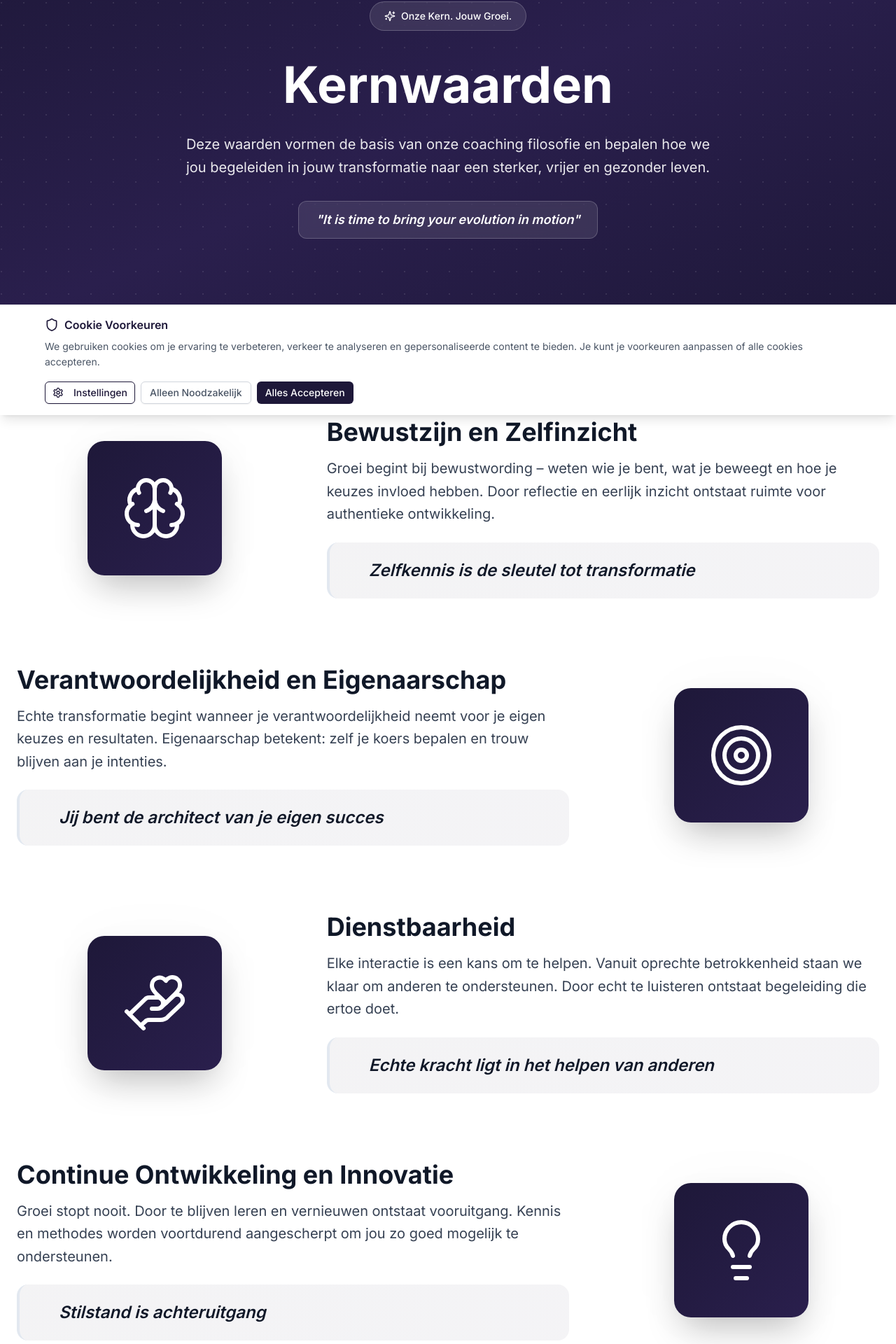
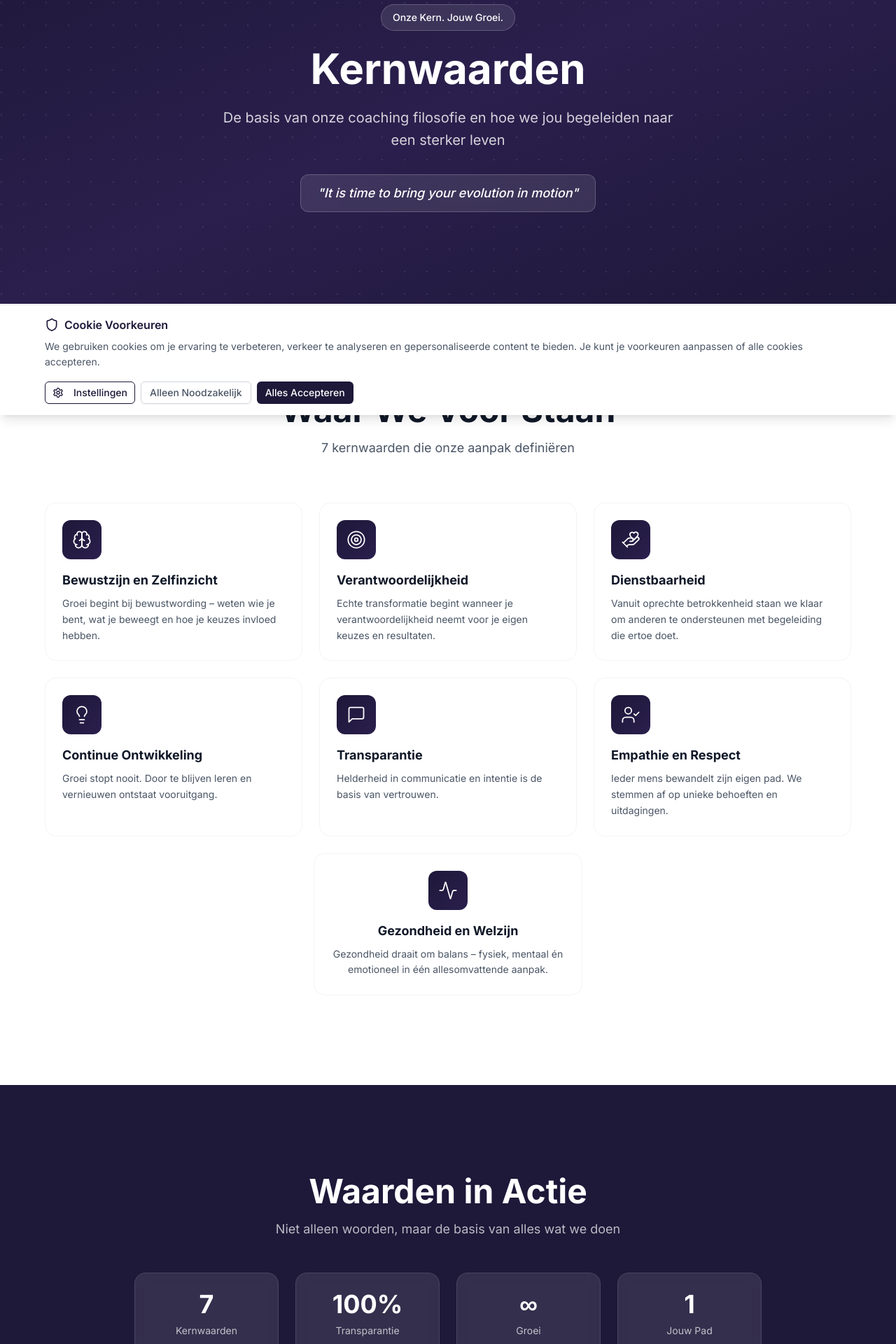
Before and after one commit to BigZorin/EvotionCoachingWebsite, a Next.js app: page /over-ons/kernwaarden in a window 1280 px wide. Shown: the part 207-2127 px from the top of the page at 70% size. Built offline with nearby package versions, Linux system fonts and the light colour scheme.

Commit message:
feat: redesign /over-ons/kernwaarden page with consistent styling
Update core values page with new sections and consistent color scheme.

Co-authored-by: null <203009479+BigZorin@users.noreply.github.com>

```diff
--- a/app/over-ons/kernwaarden/KernwaardenClientPage.tsx
+++ b/app/over-ons/kernwaarden/KernwaardenClientPage.tsx
@@ -1,12 +1,11 @@
 "use client"
 
-import React from "react"
+import React, { useState, useEffect } from "react"
 import { Header } from "@/components/header"
 import Footer from "@/components/footer"
 import { Button } from "@/components/ui/button"
 import {
   ArrowRight,
-  Star,
   Brain,
   Target,
   HandHeart,
@@ -14,81 +13,59 @@ import {
   MessageSquare,
   UserCheck,
   Activity,
-  Sparkles,
   Calendar,
 } from "lucide-react"
 import Link from "next/link"
-import { useScrollAnimation } from "@/hooks/use-scroll-animation"
 
 export function KernwaardenClientPage() {
-  // Scroll animations
-  const heroAnimation = useScrollAnimation({ threshold: 0.2 })
-  const valuesAnimation = useScrollAnimation({ threshold: 0.1 })
-  const ctaAnimation = useScrollAnimation({ threshold: 0.2 })
+  const [isLoaded, setIsLoaded] = useState(false)
+  const [activeValue, setActiveValue] = useState(0)
+
+  useEffect(() => {
+    setIsLoaded(true)
+
+    // Auto-rotate kernwaarden op mobiel
+    const interval = setInterval(() => {
+      setActiveValue((prev) => (prev + 1) % coreValues.length)
+    }, 4000)
+    return () => clearInterval(interval)
+  }, [])
 
   const coreValues = [
     {
       icon: Brain,
       title: "Bewustzijn en Zelfinzicht",
-      description:
-        "Groei begint bij bewustwording – weten wie je bent, wat je beweegt en hoe je keuzes invloed hebben. Door reflectie en eerlijk inzicht ontstaat ruimte voor authentieke ontwikkeling.",
-      quote: "Zelfkennis is de sleutel tot transformatie",
-      gradient: "from-[#1e1839] to-[#2a1f4d]",
-      bgGradient: "from-[#1e1839]/5 to-[#2a1f4d]/5",
+      description: "Groei begint bij bewustwording – weten wie je bent, wat je beweegt en hoe je keuzes invloed hebben.",
     },
     {
       icon: Target,
-      title: "Verantwoordelijkheid en Eigenaarschap",
-      description:
-        "Echte transformatie begint wanneer je verantwoordelijkheid neemt voor je eigen keuzes en resultaten. Eigenaarschap betekent: zelf je koers bepalen en trouw blijven aan je intenties.",
-      quote: "Jij bent de architect van je eigen succes",
-      gradient: "from-[#1e1839] to-[#2a1f4d]",
-      bgGradient: "from-[#1e1839]/5 to-[#2a1f4d]/5",
+      title: "Verantwoordelijkheid",
+      description: "Echte transformatie begint wanneer je verantwoordelijkheid neemt voor je eigen keuzes en resultaten.",
     },
     {
       icon: HandHeart,
       title: "Dienstbaarheid",
-      description:
-        "Elke interactie is een kans om te helpen. Vanuit oprechte betrokkenheid staan we klaar om anderen te ondersteunen. Door echt te luisteren ontstaat begeleiding die ertoe doet.",
-      quote: "Echte kracht ligt in het helpen van anderen",
-      gradient: "from-[#1e1839] to-[#2a1f4d]",
-      bgGradient: "from-[#1e1839]/5 to-[#2a1f4d]/5",
+      description: "Vanuit oprechte betrokkenheid staan we klaar om anderen te ondersteunen met begeleiding die ertoe doet.",
     },
     {
       icon: Lightbulb,
-      title: "Continue Ontwikkeling en Innovatie",
-      description:
-        "Groei stopt nooit. Door te blijven leren en vernieuwen ontstaat vooruitgang. Kennis en methodes worden voortdurend aangescherpt om jou zo goed mogelijk te ondersteunen.",
-      quote: "Stilstand is achteruitgang",
-      gradient: "from-[#1e1839] to-[#2a1f4d]",
-      bgGradient: "from-[#1e1839]/5 to-[#2a1f4d]/5",
+      title: "Continue Ontwikkeling",
+      description: "Groei stopt nooit. Door te blijven leren en vernieuwen ontstaat vooruitgang.",
     },
     {
       icon: MessageSquare,
-      title: "Transparantie en Eerlijkheid",
-      description:
-        "Helderheid in communicatie en intentie is de basis van vertrouwen. We zijn open over wat we doen, waarom we het doen en wat je kunt verwachten.",
-      quote: "Eerlijkheid bouwt bruggen",
-      gradient: "from-[#1e1839] to-[#2a1f4d]",
-      bgGradient: "from-[#1e1839]/5 to-[#2a1f4d]/5",
+      title: "Transparantie",
+      description: "Helderheid in communicatie en intentie is de basis van vertrouwen.",
     },
     {
       icon: UserCheck,
       title: "Empathie en Respect",
-      description:
-        "Ieder mens bewandelt zijn eigen pad. Er is geen one-size-fits-all. We stemmen af op de unieke behoeften, ritmes en uitdagingen van ieder individu.",
-      quote: "Diversiteit is onze kracht",
-      gradient: "from-[#1e1839] to-[#2a1f4d]",
-      bgGradient: "from-[#1e1839]/5 to-[#2a1f4d]/5",
+      description: "Ieder mens bewandelt zijn eigen pad. We stemmen af op unieke behoeften en uitdagingen.",
     },
     {
       icon: Activity,
       title: "Gezondheid en Welzijn",
-      description:
-        "Gezondheid draait om balans – fysiek, mentaal én emotioneel. Evotion integreert training, voeding, mindset en herstel in één allesomvattende aanpak.",
-      quote: "Een gezond lichaam herbergt een gezond lichaam",
-      gradient: "from-[#1e1839] to-[#2a1f4d]",
-      bgGradient: "from-[#1e1839]/5 to-[#2a1f4d]/5",
+      description: "Gezondheid draait om balans – fysiek, mentaal én emotioneel in één allesomvattende aanpak.",
     },
   ]
 
@@ -96,8 +73,9 @@ export function KernwaardenClientPage() {
     <div className="min-h-screen bg-white">
       <Header />
 
-      <section className="relative bg-gradient-to-br from-[#1e1839] via-[#2a1f4d] to-[#1e1839] py-20 md:py-32 overflow-hidden">
-        {/* Subtle pattern overlay */}
+      {/* HERO - Paars */}
+      <section className="relative min-h-[60vh] lg:min-h-[70vh] flex items-center justify-center bg-[#1e1839] overflow-hidden">
+        <div className="absolute inset-0 bg-gradient-to-br from-[#1e1839] via-[#2a1f4d] to-[#1e1839]" />
         <div
           className="absolute inset-0 opacity-10"
           style={{
@@ -106,147 +84,202 @@ export function KernwaardenClientPage() {
           }}
         />
 
-        <div className="container mx-auto px-4 lg:px-6 max-w-5xl relative z-10">
-          <div
-            ref={heroAnimation.ref}
-            className={`text-center animate-on-scroll ${heroAnimation.isVisible ? "animate-visible" : ""}`}
-          >
-            <div className="inline-flex items-center gap-2 bg-white/10 backdrop-blur-sm text-white px-5 py-2.5 rounded-full text-sm font-medium mb-8 border border-white/20">
-              <Sparkles className="w-4 h-4" />
+        <div className="container mx-auto px-6 relative z-10 pt-20 pb-16 lg:pt-0 lg:pb-0">
+          <div className="max-w-4xl mx-auto text-center">
+            <div className={`transition-all duration-700 ${isLoaded ? 'opacity-100 translate-y-0' : 'opacity-0 translate-y-4'}`}>
+              <span className="inline-block bg-white/10 backdrop-blur-sm text-white px-4 py-2 rounded-full text-sm font-medium mb-6 border border-white/20">
                 Onze Kern. Jouw Groei.
+              </span>
             </div>
-            <h1 className="text-3xl md:text-6xl lg:text-7xl font-bold text-white mb-6 leading-tight">Kernwaarden</h1>
-            <p className="text-base md:text-xl text-white/90 max-w-3xl mx-auto leading-relaxed mb-8">
-              Deze waarden vormen de basis van onze coaching filosofie en bepalen hoe we jou begeleiden in jouw
-              transformatie naar een sterker, vrijer en gezonder leven.
+
+            <h1 className={`text-4xl md:text-5xl lg:text-6xl font-bold text-white mb-6 transition-all duration-700 delay-100 ${isLoaded ? 'opacity-100 translate-y-0' : 'opacity-0 translate-y-4'}`}>
+              Kernwaarden
+            </h1>
+
+            <p className={`text-lg md:text-xl text-white/80 max-w-2xl mx-auto leading-relaxed mb-8 transition-all duration-700 delay-200 ${isLoaded ? 'opacity-100 translate-y-0' : 'opacity-0 translate-y-4'}`}>
+              De basis van onze coaching filosofie en hoe we jou begeleiden naar een sterker leven
             </p>
+
+            <div className={`transition-all duration-700 delay-300 ${isLoaded ? 'opacity-100 translate-y-0' : 'opacity-0 translate-y-4'}`}>
               <div className="inline-block bg-white/10 backdrop-blur-sm px-6 py-3 rounded-xl border border-white/20">
-              <p className="text-white font-semibold text-base md:text-lg italic">
+                <p className="text-white font-medium text-base md:text-lg italic">
                   "It is time to bring your evolution in motion"
                 </p>
               </div>
             </div>
           </div>
+        </div>
       </section>
 
-      <section className="py-20 md:py-32 bg-white">
-        <div className="container mx-auto px-4 lg:px-6 max-w-7xl">
-          <div
-            ref={valuesAnimation.ref}
-            className={`space-y-16 md:space-y-24 animate-on-scroll ${valuesAnimation.isVisible ? "animate-visible" : ""}`}
-          >
+      {/* KERNWAARDEN OVERZICHT - Wit */}
+      <section className="py-20 lg:py-32 bg-white">
+        <div className="container mx-auto px-6">
+          <div className="text-center mb-12 lg:mb-16">
+            <h2 className="text-3xl md:text-4xl lg:text-5xl font-bold text-gray-900 mb-4">
+              Waar We Voor Staan
+            </h2>
+            <p className="text-gray-600 text-lg max-w-2xl mx-auto">
+              7 kernwaarden die onze aanpak definiëren
+            </p>
+          </div>
+
+          {/* Mobile - Single card with fade */}
+          <div className="lg:hidden">
+            <div className="relative h-80 mb-6">
               {coreValues.map((value, index) => (
                 <div
-                key={index}
-                className={`flex flex-col ${
-                  index % 2 === 0 ? "md:flex-row" : "md:flex-row-reverse"
-                } gap-8 md:gap-12 items-center group`}
+                  key={value.title}
+                  onClick={() => setActiveValue((index + 1) % coreValues.length)}
+                  className={`absolute inset-0 bg-gradient-to-br from-[#1e1839] to-[#2a1f4d] rounded-2xl p-6 cursor-pointer transition-all duration-700 ${
+                    index === activeValue ? 'opacity-100 z-10' : 'opacity-0 z-0'
+                  }`}
                 >
-                {/* Icon side with gradient background */}
-                <div className="w-full md:w-1/3 flex justify-center">
-                  <div className={`relative`}>
-                    {/* Gradient background blob */}
-                    <div
-                      className={`absolute inset-0 bg-gradient-to-br ${value.bgGradient} rounded-3xl blur-2xl opacity-50 group-hover:opacity-70 transition-opacity duration-500`}
-                    />
-
-                    {/* Icon container */}
-                    <div
-                      className={`relative w-40 h-40 md:w-48 md:h-48 bg-gradient-to-br ${value.gradient} rounded-3xl flex items-center justify-center shadow-2xl group-hover:scale-105 group-hover:rotate-3 transition-all duration-500`}
-                    >
+                  <div className="flex flex-col items-center text-center h-full justify-center">
+                    <div className="w-16 h-16 bg-white/10 rounded-xl flex items-center justify-center mb-4">
                       {React.createElement(value.icon, {
-                        className: "w-20 h-20 md:w-24 md:h-24 text-white",
+                        className: "w-8 h-8 text-white",
                         strokeWidth: 1.5,
                       })}
                     </div>
+                    <h3 className="text-xl font-bold text-white mb-3">{value.title}</h3>
+                    <p className="text-white/80 text-sm leading-relaxed">{value.description}</p>
+                  </div>
+                </div>
+              ))}
+            </div>
+
+            {/* Progress bar */}
+            <div className="flex gap-1">
+              {coreValues.map((_, i) => (
+                <button
+                  type="button"
+                  key={i}
+                  onClick={() => setActiveValue(i)}
+                  className={`h-1 rounded-full flex-1 transition-all duration-300 ${
+                    i === activeValue ? 'bg-[#1e1839]' : 'bg-gray-200'
+                  }`}
+                />
+              ))}
             </div>
           </div>
 
-                {/* Content side */}
-                <div className="w-full md:w-2/3 space-y-6">
-                  <div>
-                    <h3 className="text-2xl md:text-4xl font-bold text-gray-900 mb-4 group-hover:text-[#1e1839] transition-colors duration-300">
-                      {value.title}
-                    </h3>
-                    <p className="text-base md:text-xl text-gray-700 leading-relaxed">{value.description}</p>
+          {/* Desktop - Grid */}
+          <div className="hidden lg:grid grid-cols-3 gap-6 max-w-6xl mx-auto">
+            {coreValues.slice(0, 6).map((value, index) => (
+              <div
+                key={value.title}
+                className="group bg-white border border-gray-100 rounded-2xl p-6 hover:shadow-xl transition-all duration-300 hover:-translate-y-1"
+              >
+                <div className="w-14 h-14 bg-gradient-to-br from-[#1e1839] to-[#2a1f4d] rounded-xl flex items-center justify-center mb-4 group-hover:scale-110 transition-transform">
+                  {React.createElement(value.icon, {
+                    className: "w-7 h-7 text-white",
+                    strokeWidth: 1.5,
+                  })}
+                </div>
+                <h3 className="text-lg font-bold text-gray-900 mb-2">{value.title}</h3>
+                <p className="text-gray-600 text-sm leading-relaxed">{value.description}</p>
+              </div>
+            ))}
           </div>
 
-                  {/* Quote with gradient accent */}
-                  <div
-                    className={`bg-gradient-to-r ${value.bgGradient} rounded-2xl p-6 border-l-4 border-gradient-to-b ${value.gradient}`}
-                  >
-                    <p className="text-gray-900 font-semibold text-lg md:text-2xl italic flex items-start gap-3">
-                      <Star
-                        className={`w-5 h-5 flex-shrink-0 mt-1 bg-gradient-to-br ${value.gradient} bg-clip-text text-transparent`}
-                        fill="currentColor"
-                      />
-                      {value.quote}
+          {/* 7th value centered */}
+          <div className="hidden lg:flex justify-center mt-6">
+            <div className="group bg-white border border-gray-100 rounded-2xl p-6 hover:shadow-xl transition-all duration-300 hover:-translate-y-1 max-w-sm">
+              <div className="w-14 h-14 bg-gradient-to-br from-[#1e1839] to-[#2a1f4d] rounded-xl flex items-center justify-center mb-4 group-hover:scale-110 transition-transform mx-auto">
+                {React.createElement(coreValues[6].icon, {
+                  className: "w-7 h-7 text-white",
+                  strokeWidth: 1.5,
+                })}
+              </div>
+              <h3 className="text-lg font-bold text-gray-900 mb-2 text-center">{coreValues[6].title}</h3>
+              <p className="text-gray-600 text-sm leading-relaxed text-center">{coreValues[6].description}</p>
+            </div>
+          </div>
+        </div>
+      </section>
+
+      {/* WAARDEN IN ACTIE - Paars */}
+      <section className="py-20 lg:py-32 bg-[#1e1839]">
+        <div className="container mx-auto px-6">
+          <div className="text-center mb-12">
+            <h2 className="text-3xl md:text-4xl lg:text-5xl font-bold text-white mb-4">
+              Waarden in Actie
+            </h2>
+            <p className="text-white/70 text-lg max-w-2xl mx-auto">
+              Niet alleen woorden, maar de basis van alles wat we doen
             </p>
           </div>
+
+          <div className="grid grid-cols-2 lg:grid-cols-4 gap-4 lg:gap-6 max-w-4xl mx-auto">
+            <div className="bg-white/10 backdrop-blur-sm rounded-2xl p-6 text-center border border-white/10">
+              <div className="text-3xl lg:text-4xl font-bold text-white mb-2">7</div>
+              <div className="text-white/70 text-sm">Kernwaarden</div>
+            </div>
+            <div className="bg-white/10 backdrop-blur-sm rounded-2xl p-6 text-center border border-white/10">
+              <div className="text-3xl lg:text-4xl font-bold text-white mb-2">100%</div>
+              <div className="text-white/70 text-sm">Transparantie</div>
+            </div>
+            <div className="bg-white/10 backdrop-blur-sm rounded-2xl p-6 text-center border border-white/10">
+              <div className="text-3xl lg:text-4xl font-bold text-white mb-2">∞</div>
+              <div className="text-white/70 text-sm">Groei</div>
+            </div>
+            <div className="bg-white/10 backdrop-blur-sm rounded-2xl p-6 text-center border border-white/10">
+              <div className="text-3xl lg:text-4xl font-bold text-white mb-2">1</div>
+              <div className="text-white/70 text-sm">Jouw Pad</div>
+            </div>
+          </div>
+        </div>
+      </section>
+
+      {/* HOE WE WERKEN - Wit */}
+      <section className="py-20 lg:py-32 bg-white">
+        <div className="container mx-auto px-6">
+          <div className="max-w-4xl mx-auto">
+            <div className="text-center mb-12">
+              <h2 className="text-3xl md:text-4xl lg:text-5xl font-bold text-gray-900 mb-4">
+                Hoe We Werken
+              </h2>
+              <p className="text-gray-600 text-lg">
+                Onze waarden vertaald naar jouw traject
+              </p>
+            </div>
+
+            <div className="space-y-6">
+              {[
+                { num: "01", title: "Luisteren en begrijpen", desc: "We nemen de tijd om jouw situatie, doelen en uitdagingen echt te begrijpen." },
+                { num: "02", title: "Persoonlijke aanpak", desc: "Geen standaard programma, maar een plan dat past bij jouw leven en mogelijkheden." },
+                { num: "03", title: "Samen groeien", desc: "We blijven naast je staan, passen aan waar nodig en vieren successen samen." },
+              ].map((step, index) => (
+                <div key={step.num} className="flex gap-6 items-start">
+                  <div className="w-12 h-12 bg-[#1e1839] rounded-xl flex items-center justify-center flex-shrink-0">
+                    <span className="text-white font-bold text-sm">{step.num}</span>
+                  </div>
+                  <div>
+                    <h3 className="text-xl font-bold text-gray-900 mb-1">{step.title}</h3>
+                    <p className="text-gray-600">{step.desc}</p>
                   </div>
                 </div>
               ))}
             </div>
           </div>
-      </section>
-
-      <section className="py-20 md:py-28 bg-gradient-to-br from-gray-50 to-white">
-        <div className="container mx-auto px-4 lg:px-6 max-w-6xl">
-          <div className="text-center mb-16">
-            <h2 className="text-2xl md:text-4xl font-bold text-gray-900 mb-4">Waarden in Actie</h2>
-            <p className="text-base md:text-lg text-gray-600 max-w-2xl mx-auto leading-relaxed">
-              Deze waarden zijn niet alleen woorden, maar vormen de basis van alles wat we doen
-            </p>
-          </div>
-
-          <div className="grid grid-cols-2 md:grid-cols-4 gap-6">
-            <div className="group text-center bg-gradient-to-br from-[#1e1839] to-[#2a1f4d] rounded-2xl p-8 shadow-xl hover:shadow-2xl transition-all duration-300 hover:scale-105">
-              <div className="text-4xl md:text-5xl font-bold text-white mb-3">7</div>
-              <div className="text-sm text-white/90 font-medium">Kernwaarden</div>
-            </div>
-            <div className="group text-center bg-gradient-to-br from-[#1e1839] to-[#2a1f4d] rounded-2xl p-8 shadow-xl hover:shadow-2xl transition-all duration-300 hover:scale-105">
-              <div className="text-4xl md:text-5xl font-bold text-white mb-3">100%</div>
-              <div className="text-sm text-white/90 font-medium">Transparantie</div>
-            </div>
-            <div className="group text-center bg-gradient-to-br from-[#1e1839] to-[#2a1f4d] rounded-2xl p-8 shadow-xl hover:shadow-2xl transition-all duration-300 hover:scale-105">
-              <div className="text-4xl md:text-5xl font-bold text-white mb-3">∞</div>
-              <div className="text-sm text-white/90 font-medium">Groei Mogelijkheden</div>
-            </div>
-            <div className="group text-center bg-gradient-to-br from-[#1e1839] to-[#2a1f4d] rounded-2xl p-8 shadow-xl hover:shadow-2xl transition-all duration-300 hover:scale-105">
-              <div className="text-4xl md:text-5xl font-bold text-white mb-3">1</div>
-              <div className="text-sm text-white/90 font-medium">Jouw Unieke Pad</div>
-            </div>
-          </div>
         </div>
       </section>
 
-      <section className="py-20 md:py-32 bg-gradient-to-br from-[#1e1839] via-[#2a1f4d] to-[#1e1839] relative overflow-hidden">
-        {/* Subtle pattern */}
-        <div
-          className="absolute inset-0 opacity-5"
-          style={{
-            backgroundImage: `radial-gradient(circle at 2px 2px, white 1px, transparent 0)`,
-            backgroundSize: "32px 32px",
-          }}
-        />
-
-        <div className="container mx-auto px-4 lg:px-6 max-w-5xl relative z-10">
-          <div
-            ref={ctaAnimation.ref}
-            className={`text-center animate-on-scroll ${ctaAnimation.isVisible ? "animate-visible" : ""}`}
-          >
-            <div className="bg-white/10 backdrop-blur-sm border border-white/20 rounded-3xl p-10 md:p-16">
-              <h3 className="text-2xl md:text-4xl font-bold text-white mb-6 leading-tight">
-                Ervaar onze kernwaarden in actie
-              </h3>
-              <p className="text-base md:text-xl text-white/90 mb-10 max-w-3xl mx-auto leading-relaxed">
-                Ontdek hoe onze waarden jouw transformatie kunnen ondersteunen. Laten we samen werken aan een sterker,
-                vrijer en gezonder leven.
+      {/* CTA - Paars */}
+      <section className="py-20 lg:py-32 bg-[#1e1839]">
+        <div className="container mx-auto px-6">
+          <div className="max-w-3xl mx-auto text-center">
+            <h2 className="text-3xl md:text-4xl lg:text-5xl font-bold text-white mb-6">
+              Ervaar Onze Waarden
+            </h2>
+            <p className="text-white/80 text-lg mb-10 max-w-2xl mx-auto">
+              Ontdek hoe onze kernwaarden jouw transformatie kunnen ondersteunen.
+              Laten we samen werken aan een sterker, vrijer en gezonder leven.
             </p>
             <div className="flex flex-col sm:flex-row gap-4 justify-center">
               <Button
                 size="lg"
-                  className="bg-white text-[#1e1839] hover:bg-white/90 font-semibold px-10 py-6 text-lg shadow-xl hover:shadow-2xl transition-all duration-300 hover:scale-105"
+                className="bg-white text-[#1e1839] hover:bg-white/90 font-semibold px-8 py-6 text-lg"
                 asChild
               >
                 <Link href="https://calendly.com/evotion/evotion-coaching" target="_blank" rel="noopener noreferrer">
@@ -257,15 +290,14 @@ export function KernwaardenClientPage() {
               <Button
                 size="lg"
                 variant="outline"
-                  className="border-2 border-white/30 text-white hover:bg-white/10 bg-transparent backdrop-blur-sm font-semibold px-10 py-6 text-lg transition-all duration-300 hover:scale-105"
+                className="border-2 border-white/30 text-white hover:bg-white/10 bg-transparent font-semibold px-8 py-6 text-lg"
                 asChild
               >
                 <Link href="/over-ons/visie-missie">
-                    Lees Onze Visie & Missie
+                  Onze Visie & Missie
                   <ArrowRight className="w-5 h-5 ml-2" />
                 </Link>
               </Button>
-              </div>
             </div>
           </div>
         </div>
```
Lines whose indentation alone changed are shown as unchanged.
